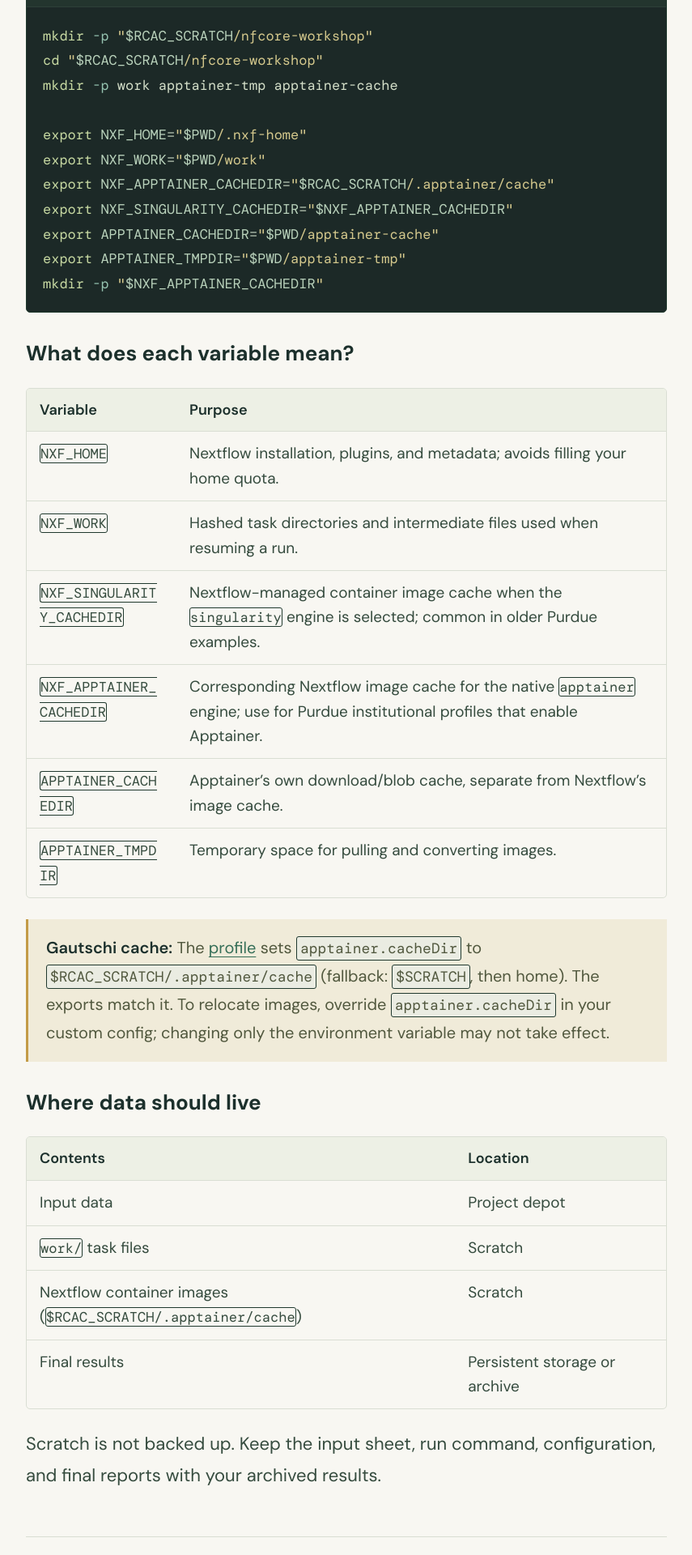
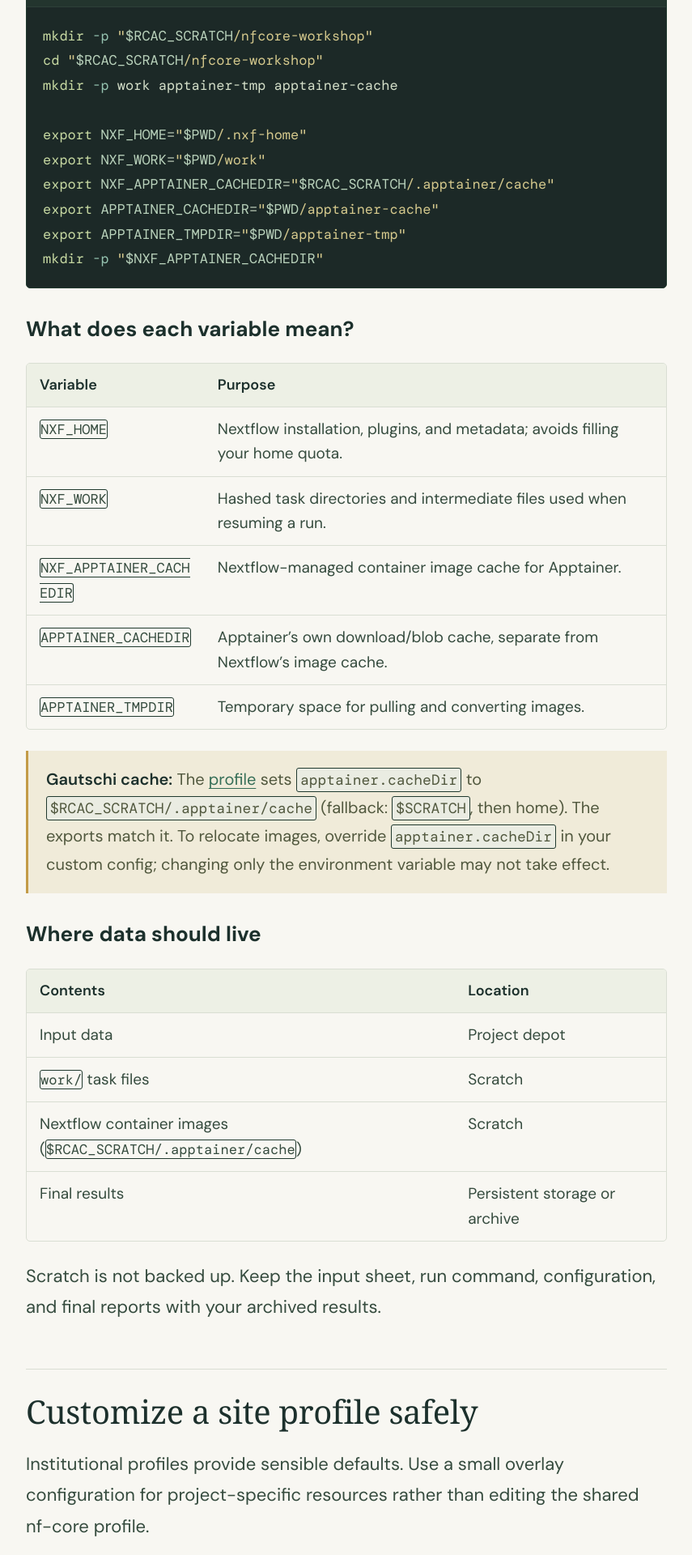
Before and after one commit to zhan4429/PurdueNfWorkshop, a Jekyll site: the page built from nf-core.md, in a window 1280 px wide. Shown: the part 3678-5598 px from the top of the page at 81% size, without its empty margins (336-1191 px from the left). Built offline with Jekyll 4.4.1, drawn with Linux system fonts in a browser that asks for light colours; some web fonts are replaced.

Commit message:
Use only Apptainer variables in nf-core guide

```diff
--- a/nf-core.md
+++ b/nf-core.md
@@ -84,7 +84,6 @@ mkdir -p work apptainer-tmp apptainer-cache
 export NXF_HOME="$PWD/.nxf-home"
 export NXF_WORK="$PWD/work"
 export NXF_APPTAINER_CACHEDIR="$RCAC_SCRATCH/.apptainer/cache"
-export NXF_SINGULARITY_CACHEDIR="$NXF_APPTAINER_CACHEDIR"
 export APPTAINER_CACHEDIR="$PWD/apptainer-cache"
 export APPTAINER_TMPDIR="$PWD/apptainer-tmp"
 mkdir -p "$NXF_APPTAINER_CACHEDIR"
@@ -96,8 +95,7 @@ mkdir -p "$NXF_APPTAINER_CACHEDIR"
 | --- | --- |
 | `NXF_HOME` | Nextflow installation, plugins, and metadata; avoids filling your home quota. |
 | `NXF_WORK` | Hashed task directories and intermediate files used when resuming a run. |
-| `NXF_SINGULARITY_CACHEDIR` | Nextflow-managed container image cache when the `singularity` engine is selected; common in older Purdue examples. |
-| `NXF_APPTAINER_CACHEDIR` | Corresponding Nextflow image cache for the native `apptainer` engine; use for Purdue institutional profiles that enable Apptainer. |
+| `NXF_APPTAINER_CACHEDIR` | Nextflow-managed container image cache for Apptainer. |
 | `APPTAINER_CACHEDIR` | Apptainer's own download/blob cache, separate from Nextflow's image cache. |
 | `APPTAINER_TMPDIR` | Temporary space for pulling and converting images. |
 
```
